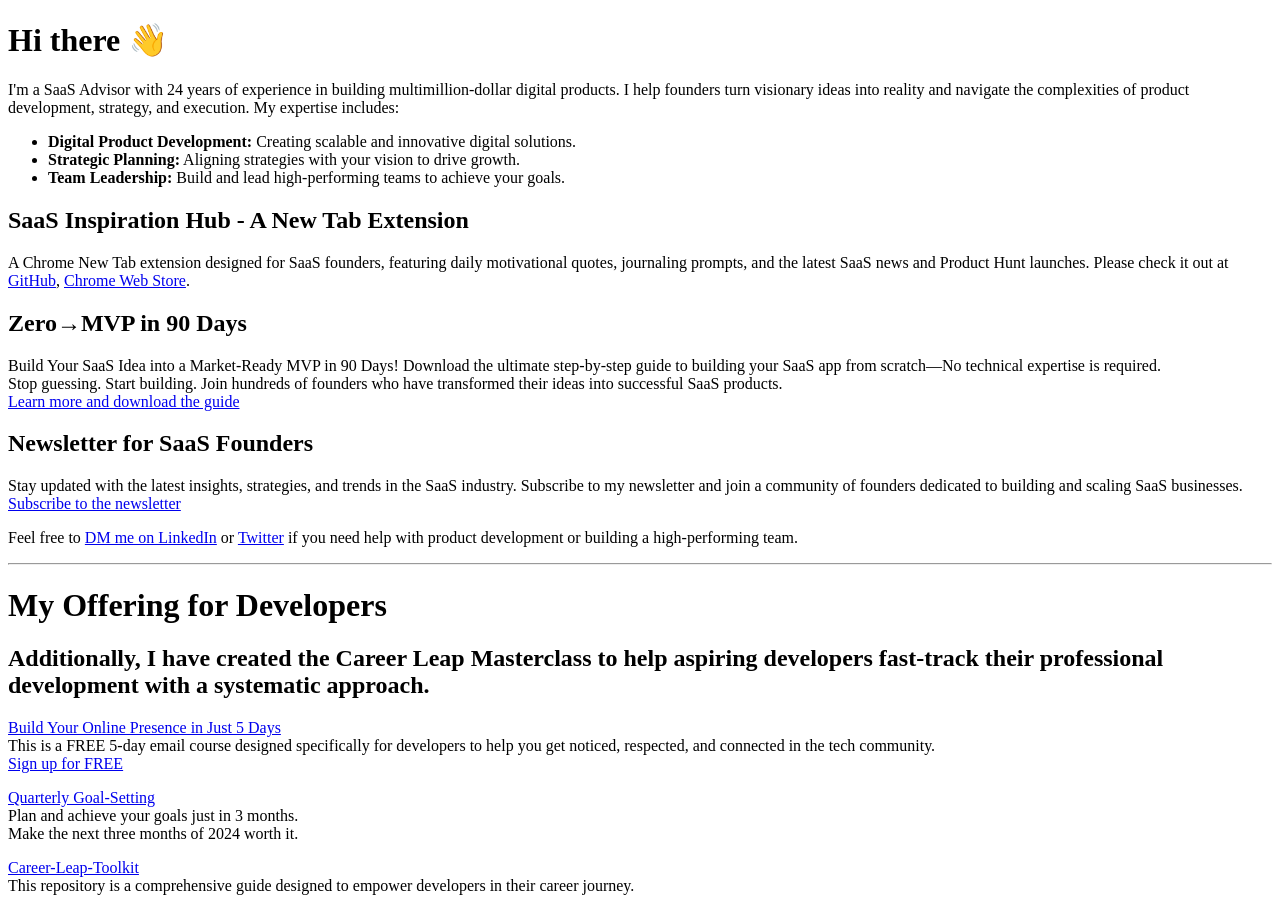
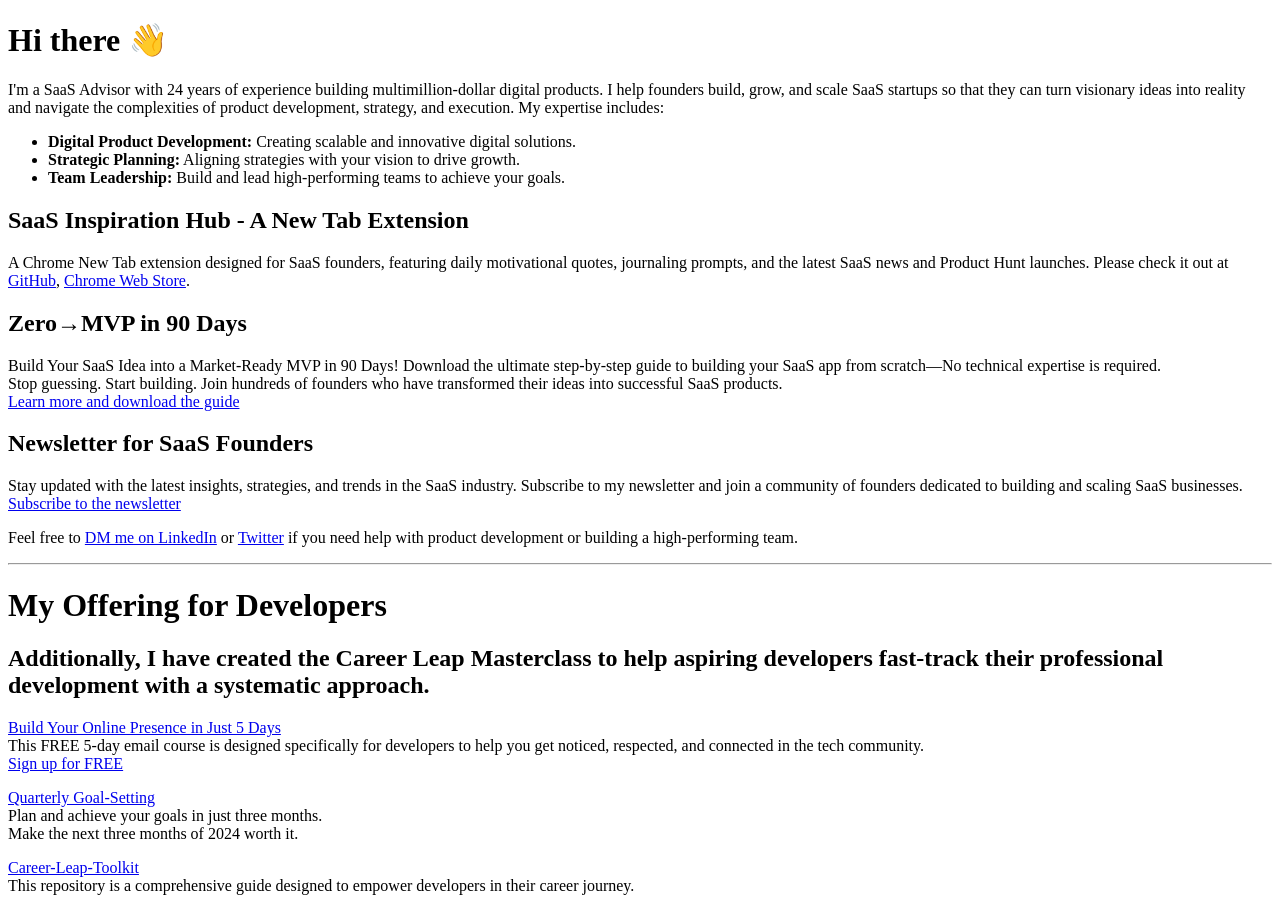
Before and after one commit to vinodsharma10x/vinodsharma10x.github.io, a plain HTML site: page index.html in a window 1280 px wide. Drawn offline with Linux system fonts and the light colour scheme.

Commit message:
Update index.html

```diff
--- a/index.html
+++ b/index.html
@@ -3,11 +3,11 @@
 <head>
     <meta charset="UTF-8">
     <meta name="viewport" content="width=device-width, initial-scale=1.0">
-    <title>SaaS Advisor & Developer Resources</title>
+    <title>SaaS Advisor. I help founders build, grow, and scale SaaS startups.</title>
 </head>
 <body>
     <h1>Hi there 👋</h1>
-    <p>I'm a SaaS Advisor with 24 years of experience in building multimillion-dollar digital products. I help founders turn visionary ideas into reality and navigate the complexities of product development, strategy, and execution. My expertise includes:</p>
+    <p>I'm a SaaS Advisor with 24 years of experience building multimillion-dollar digital products. I help founders build, grow, and scale SaaS startups so that they can turn visionary ideas into reality and navigate the complexities of product development, strategy, and execution. My expertise includes:</p>
     <ul>
         <li><strong>Digital Product Development:</strong> Creating scalable and innovative digital solutions.</li>
         <li><strong>Strategic Planning:</strong> Aligning strategies with your vision to drive growth.</li>
@@ -38,13 +38,13 @@
 
     <p>
         <a href="https://vinodsharma.co/online-presence-email-course">Build Your Online Presence in Just 5 Days</a><br>
-        This is a FREE 5-day email course designed specifically for developers to help you get noticed, respected, and connected in the tech community.<br>
+        This FREE 5-day email course is designed specifically for developers to help you get noticed, respected, and connected in the tech community.<br>
         <a href="https://vinodsharma.co/online-presence-email-course">Sign up for FREE</a>
     </p>
 
     <p>
         <a href="https://quarterlygoalsetting.com/">Quarterly Goal-Setting</a><br>
-        Plan and achieve your goals just in 3 months.<br>
+        Plan and achieve your goals in just three months.<br>
         Make the next three months of 2024 worth it.
     </p>
 
```
